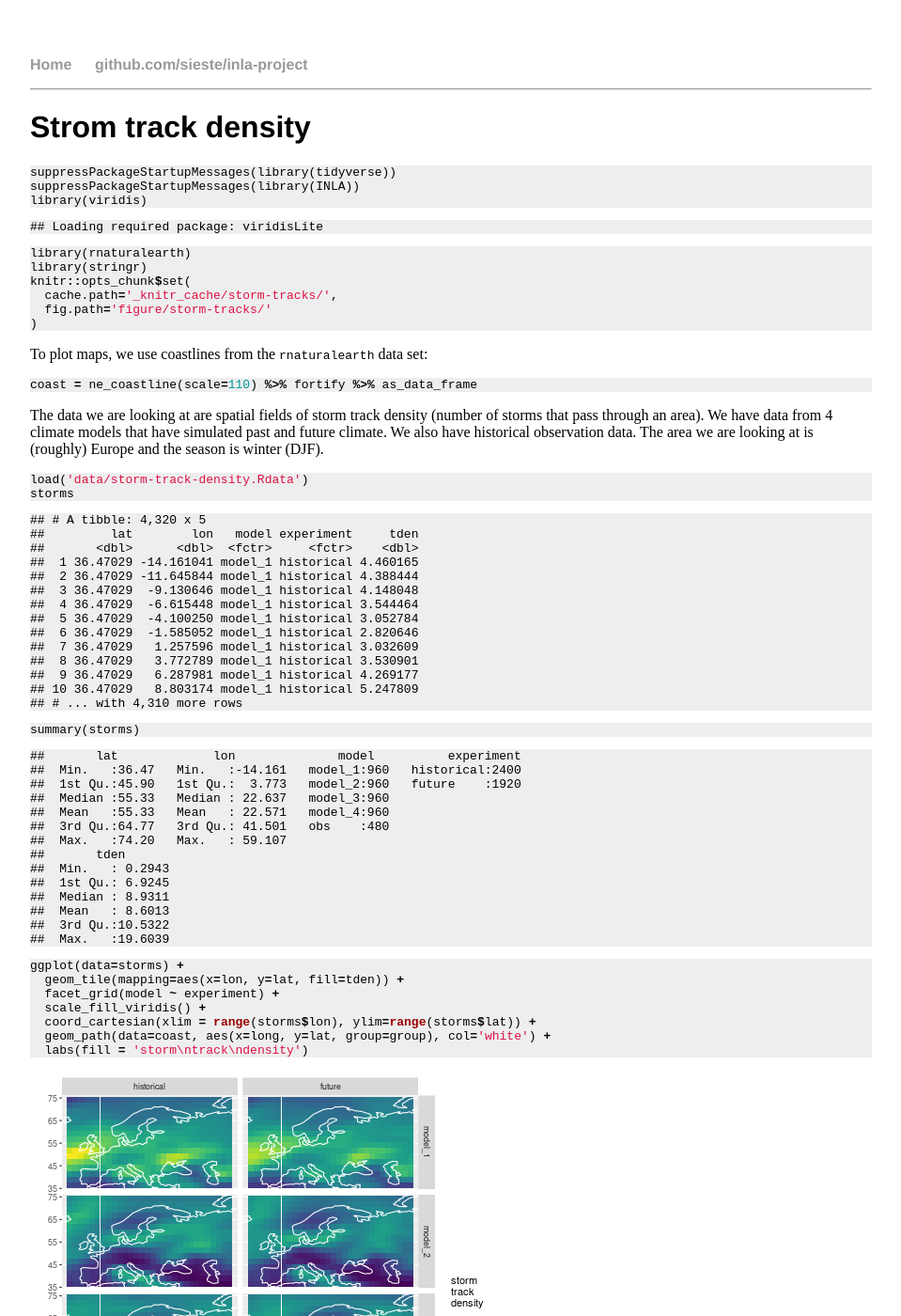
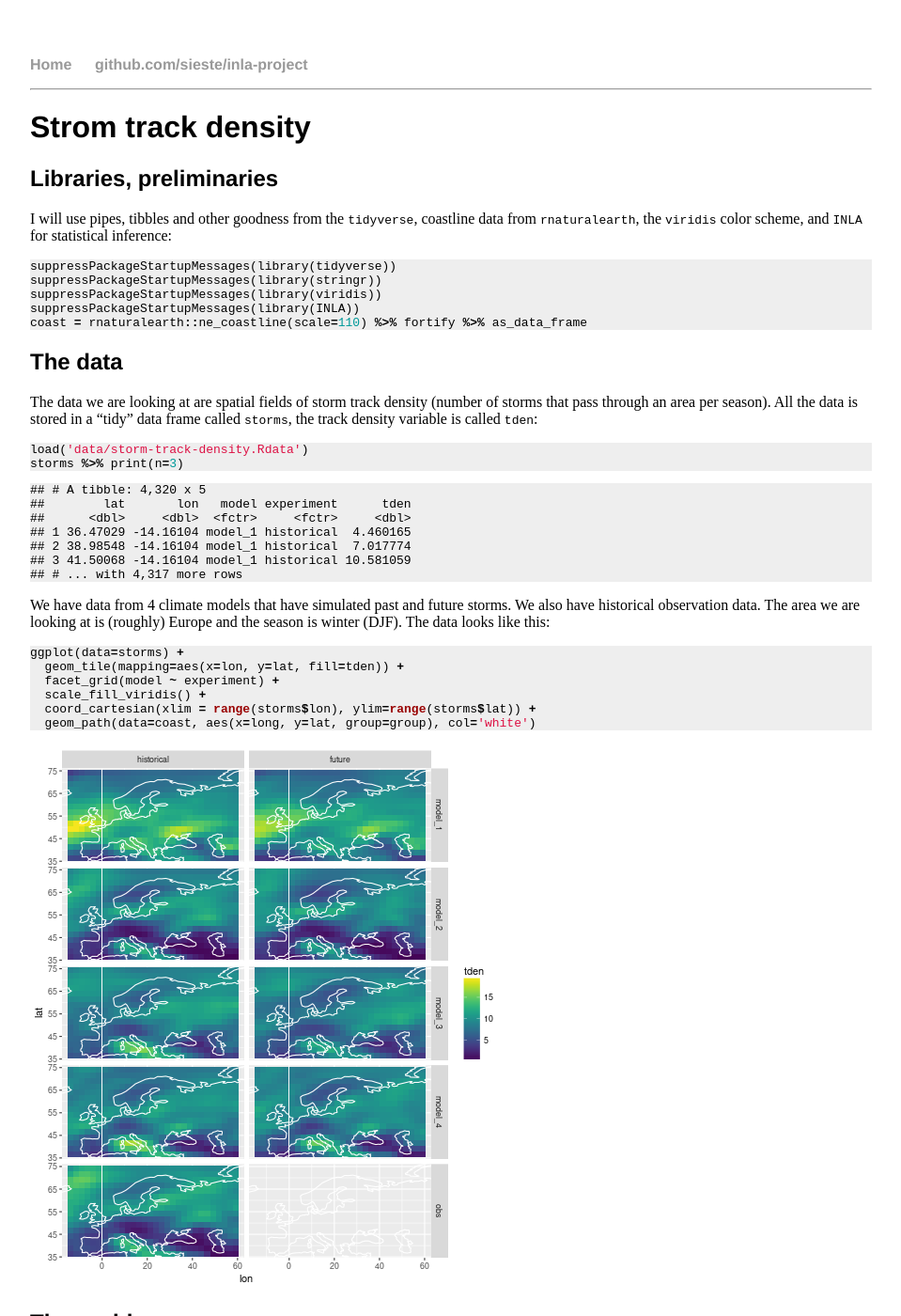
Before and after one commit to sieste/inla-project, a Jekyll site: the page built from storm-tracks.md, in a window 1280 px wide and 1400 px high. Shown: the whole window at 94% size, without its empty margins (160-1119 px from the left). Built offline with Jekyll 4.4.1, drawn with Linux system fonts in a browser that asks for light colours; formulas are drawn with MathJax 3; some of the changed text lies outside the part shown.

Commit message:
fixed lat/lon error

````diff
--- a/storm-tracks.md
+++ b/storm-tracks.md
@@ -5,88 +5,55 @@
 layout: default
 ---
 
+
+
+
 # Strom track density
+
+
+## Libraries, preliminaries
+
+I will use pipes, tibbles and other goodness from the `tidyverse`, coastline data from `rnaturalearth`, the `viridis` color scheme, and `INLA` for statistical inference:
 
 
 ```r
 suppressPackageStartupMessages(library(tidyverse))
+suppressPackageStartupMessages(library(stringr))
+suppressPackageStartupMessages(library(viridis))
 suppressPackageStartupMessages(library(INLA))
-library(viridis)
-```
-
-```
-## Loading required package: viridisLite
-```
-
-```r
-library(rnaturalearth)
-library(stringr)
-knitr::opts_chunk$set(
-  cache.path='_knitr_cache/storm-tracks/',
-  fig.path='figure/storm-tracks/'
-)
+coast = rnaturalearth::ne_coastline(scale=110) %>% fortify %>% as_data_frame
 ```
 
 
 
 
-To plot maps, we use coastlines from the `rnaturalearth` data set:
 
 
-```r
-coast = ne_coastline(scale=110) %>% fortify %>% as_data_frame
-```
+## The data
 
-The data we are looking at are spatial fields of storm track density (number of storms that pass through an area).
-We have data from 4 climate models that have simulated past and future climate.
-We also have historical observation data.
-The area we are looking at is (roughly) Europe and the season is winter (DJF).
+The data we are looking at are spatial fields of storm track density (number of storms that pass through an area per season).
+All the data is stored in a "tidy" data frame called `storms`, the track density variable is called `tden`:
 
 
 ```r
 load('data/storm-track-density.Rdata')
-storms
+storms %>% print(n=3)
 ```
 
 ```
 ## # A tibble: 4,320 x 5
-##         lat        lon   model experiment     tden
-##       <dbl>      <dbl>  <fctr>     <fctr>    <dbl>
-##  1 36.47029 -14.161041 model_1 historical 4.460165
-##  2 36.47029 -11.645844 model_1 historical 4.388444
-##  3 36.47029  -9.130646 model_1 historical 4.148048
-##  4 36.47029  -6.615448 model_1 historical 3.544464
-##  5 36.47029  -4.100250 model_1 historical 3.052784
-##  6 36.47029  -1.585052 model_1 historical 2.820646
-##  7 36.47029   1.257596 model_1 historical 3.032609
-##  8 36.47029   3.772789 model_1 historical 3.530901
-##  9 36.47029   6.287981 model_1 historical 4.269177
-## 10 36.47029   8.803174 model_1 historical 5.247809
-## # ... with 4,310 more rows
+##        lat       lon   model experiment      tden
+##      <dbl>     <dbl>  <fctr>     <fctr>     <dbl>
+## 1 36.47029 -14.16104 model_1 historical  4.460165
+## 2 38.98548 -14.16104 model_1 historical  7.017774
+## 3 41.50068 -14.16104 model_1 historical 10.581059
+## # ... with 4,317 more rows
 ```
 
-
-```r
-summary(storms)
-```
-
-```
-##       lat             lon              model          experiment
-##  Min.   :36.47   Min.   :-14.161   model_1:960   historical:2400
-##  1st Qu.:45.90   1st Qu.:  3.773   model_2:960   future    :1920
-##  Median :55.33   Median : 22.637   model_3:960
-##  Mean   :55.33   Mean   : 22.571   model_4:960
-##  3rd Qu.:64.77   3rd Qu.: 41.501   obs    :480
-##  Max.   :74.20   Max.   : 59.107
-##       tden
-##  Min.   : 0.2943
-##  1st Qu.: 6.9245
-##  Median : 8.9311
-##  Mean   : 8.6013
-##  3rd Qu.:10.5322
-##  Max.   :19.6039
-```
-
+We have data from 4 climate models that have simulated past and future storms.
+We also have historical observation data.
+The area we are looking at is (roughly) Europe and the season is winter (DJF).
+The data looks like this:
 
 
 ```r
@@ -95,21 +62,33 @@
   facet_grid(model ~ experiment) +
   scale_fill_viridis() +
   coord_cartesian(xlim = range(storms$lon), ylim=range(storms$lat)) +
-  geom_path(data=coast, aes(x=long, y=lat, group=group), col='white') +
-  labs(fill = 'storm\ntrack\ndensity')
+  geom_path(data=coast, aes(x=long, y=lat, group=group), col='white')
 ```
 
 ![plot of chunk plot-track-density](figure/storm-tracks/plot-track-density-1.png)
 
-The ultimate goal is to use all the model data and the observations to fill in the blank field for the future observations, calculating both a best guess estimate as well as uncertainty information.
+## The problem
 
+Changes in storm activity over Europe under climate change is obviously of interest to a range of stakeholders, policy-makers, and the public in general.
+So we want to use all the above data to say something about the expected future storm track density over the region of interest, as well as the associated uncertainty.
+
+
+We don't expect future climate to be much different from past climate, so the historical observations will certainly be informative about future climate.
+The climate model output includes much of our physical understanding about the climate system, as well as a likely scenario about future greenhouse gas emissions, which have an impact on the physical boundary conditions that drive the climate system.
+So we will want to consider climate model output as well.
+The existence of multiple climate models from different research centers, and the fact that they don't agree on future climate tells something about the imperfections in the models, which we will want to account for.
+
+Our goal is to use all the model data and the observations in a coherent statistical framework to fill in the blank field in the plot above, the one for the future observations, calculating both a best guess estimate as well as the associated uncertainty.
+
+This will involve a fair bit of spatial statistical modelling, for which we will use the R package `INLA` (the name R-INLA is also used), which implements the Integrated Nested Laplace Approximation methodology.
 
 
 ## Smoothing a spatial field with R-INLA
 
-As a preliminary, we will use R-INLA decompose a single spatial field into a smooth field represented by a 2-dimensional random walk, and a random component represented by independent Gaussian noise.
+As a preliminary, we will use R-INLA to decompose a single spatial field into a smooth and a random component.
+Here we will model the spatial correlation of the smooth component by a 2-dimensional random walk, and the random component by independent Gaussian noise.
 
-The 2d random walk is a generalisation of the 1d random walk, where the value $x_{i,j}$ at the gridpoint $(i,j)$ is given by the average of its nearest neighbours plus independent Normal noise with zero mean and precision $\tau$, i.e.
+The 2d random walk is a generalisation of the 1d random walk, where the value $x_{i,j}$ at the gridpoint $(i,j)$ is given by a weighted average of its nearest neighbours plus independent Normal noise with zero mean and precision $\tau$, i.e.
 
 \begin{equation}
 (x_{i+1,j} + x_{i-1,j} + x_{i,j+1} + x_{x,j-1}) - 4x_{i,j} \sim N(0, \tau^{-1})
@@ -118,15 +97,18 @@
 The precision parameter $\tau$ acts as a smoothness parameter.
 The higher $\tau$, the less will $x_{i,j}$ differ from the average over its neighbors, and thus the smoother will be the 2d field.
 
-In R-INLA, the [2d random walk model](http://www.math.ntnu.no/inla/r-inla.org/doc/latent/rw2d-model.pdf) is specified as follows:
+In R-INLA, the [2d random walk model](http://www.math.ntnu.no/inla/r-inla.org/doc/latent/rw2d-model.pdf) is paramtrised differently, using not only 4, but 12 nearest neighbors, with positive and negative weights.
+To fix the log-precision at a value of 1 the `rw2d` model is specified as follows:
 
 
 ```r
 nlon = select(storms, lon) %>% unique %>% nrow
 nlat = select(storms, lat) %>% unique %>% nrow
+logtau = 1
 
 inla_formula = tden ~ 1 +
-  f(point, model='rw2d', nrow=nlat, ncol=nlon)
+  f(point, model='rw2d', nrow=nlat, ncol=nlon,
+    hyper=list(theta=list(initial=logtau, fixed=TRUE)))
 ```
 
 The 2d random walk model in INLA only applies to data on a rectangular grid.
@@ -164,24 +146,49 @@
   facet_wrap(~ key) +
   scale_fill_viridis() +
   coord_cartesian(xlim = range(storms$lon), ylim=range(storms$lat)) +
-  geom_path(data=coast, aes(x=long, y=lat, group=group), col='white') +
-  labs(fill = 'storm\ntrack\ndensity')
+  geom_path(data=coast, aes(x=long, y=lat, group=group), col='white')
 ```
 
 ![plot of chunk plot-rw2d-smooth](figure/storm-tracks/plot-rw2d-smooth-1.png)
 
 The fitted values are smoother than the original.
-It is possible to specify a fixed value for the precision parameter of the random walk to control the smoothness.
-Here the precisions of the 2d random walk and the Gaussian residuals were both estimated by INLA; here are their posteriors:
-
+If we change the precision value of the random walk, we can play with the smoothness:
 
 
 ```r
-df = inla_out$marginals.hyperpar %>% map(as_data_frame) %>% bind_rows(.id='parameter')
-ggplot(data=df, aes(x=x, y=y, color=parameter)) + geom_line() + coord_cartesian(xlim=c(0, 2.5))
+rw_df = inla_data %>%
+  select(lon, lat, tden) %>%
+  mutate(smooth = 'original')
+
+for (logtau in c(0.5,1,3)) {
+
+  inla_formula = tden ~ 1 +
+    f(point, model='rw2d', nrow=nlat, ncol=nlon,
+      hyper=list(theta=list(initial=logtau, fixed=TRUE)))
+
+  inla_out = inla(formula=inla_formula, data=inla_data,
+                  control.predictor=list(compute=TRUE, link=1))
+
+  out_df = inla_data %>% select(lon, lat) %>%
+    mutate(tden = inla_out$summary.fitted.values$mean) %>%
+    mutate(smooth = str_c('logtau=', logtau))
+
+  rw_df = bind_rows(rw_df, out_df)
+
+}
 ```
 
-![plot of chunk plot-rw2d-smooth-hyper](figure/storm-tracks/plot-rw2d-smooth-hyper-1.png)
+
+```r
+ggplot(data=rw_df) +
+  geom_tile(mapping=aes(x=lon, y=lat, fill=tden)) +
+  facet_wrap(~ smooth, nrow=1) +
+  scale_fill_viridis() +
+  coord_cartesian(xlim = range(storms$lon), ylim=range(storms$lat)) +
+  geom_path(data=coast, aes(x=long, y=lat, group=group), col='white')
+```
+
+![plot of chunk plot-rw2d-smooth-loop](figure/storm-tracks/plot-rw2d-smooth-loop-1.png)
 
 
 ## Decomposing spatial fields into common and individual components
@@ -264,6 +271,8 @@
 
 ![plot of chunk plot-bias-postmean](figure/storm-tracks/plot-bias-postmean-1.png)
 
+The posterior standard deviation on all the bias terms is very small, order of 0.001.
+
 ## The individual residuals
 
 
@@ -365,10 +371,6 @@
 
 ![plot of chunk plot-futureobs-postmean](figure/storm-tracks/plot-futureobs-postmean-2.png)
 
-This looks like I mixed up lats and lons somewhere or something like this, but I haven't found a bug yet.
-Could this also be an artifact of the 2d random walk model?
-Will have to look into this more.
-
 
 ## Filling in the missing panel
 
@@ -395,7 +397,7 @@
 ![plot of chunk plot-futureobs-filledin](figure/storm-tracks/plot-futureobs-filledin-1.png)
 
 
-## Difference between historical observations and the posterior predictive mean
+## Difference between the posterior predictive mean and the historical observations
 
 
 ```r
@@ -403,7 +405,7 @@
   df_ppmean_obs %>%
   select(lat, lon, experiment, tden) %>%
   spread(key=experiment, value=tden) %>%
-  mutate(diff = historical - future)
+  mutate(diff = future - historical)
 ggplot(df_diff) +
   geom_tile(aes(x=lon, y=lat, fill=diff)) +
   scale_fill_viridis() +
````
Also changed, not shown: other parts of storm-tracks.md (+0 -3 lines), storm-tracks.Rmd (+92 -47 lines), figure/storm-tracks/plot-common-mean-postmean-1.png, figure/storm-tracks/plot-futureobs-diff-1.png, figure/storm-tracks/plot-futureobs-filledin-1.png, figure/storm-tracks/plot-futureobs-postmean-1.png, figure/storm-tracks/plot-futureobs-postmean-2.png, figure/storm-tracks/plot-individuals-postmean-1.png, figure/storm-tracks/plot-rw2d-smooth-1.png, figure/storm-tracks/plot-rw2d-smooth-loop-1.png (added), figure/storm-tracks/plot-track-density-1.png, 1 other file.
